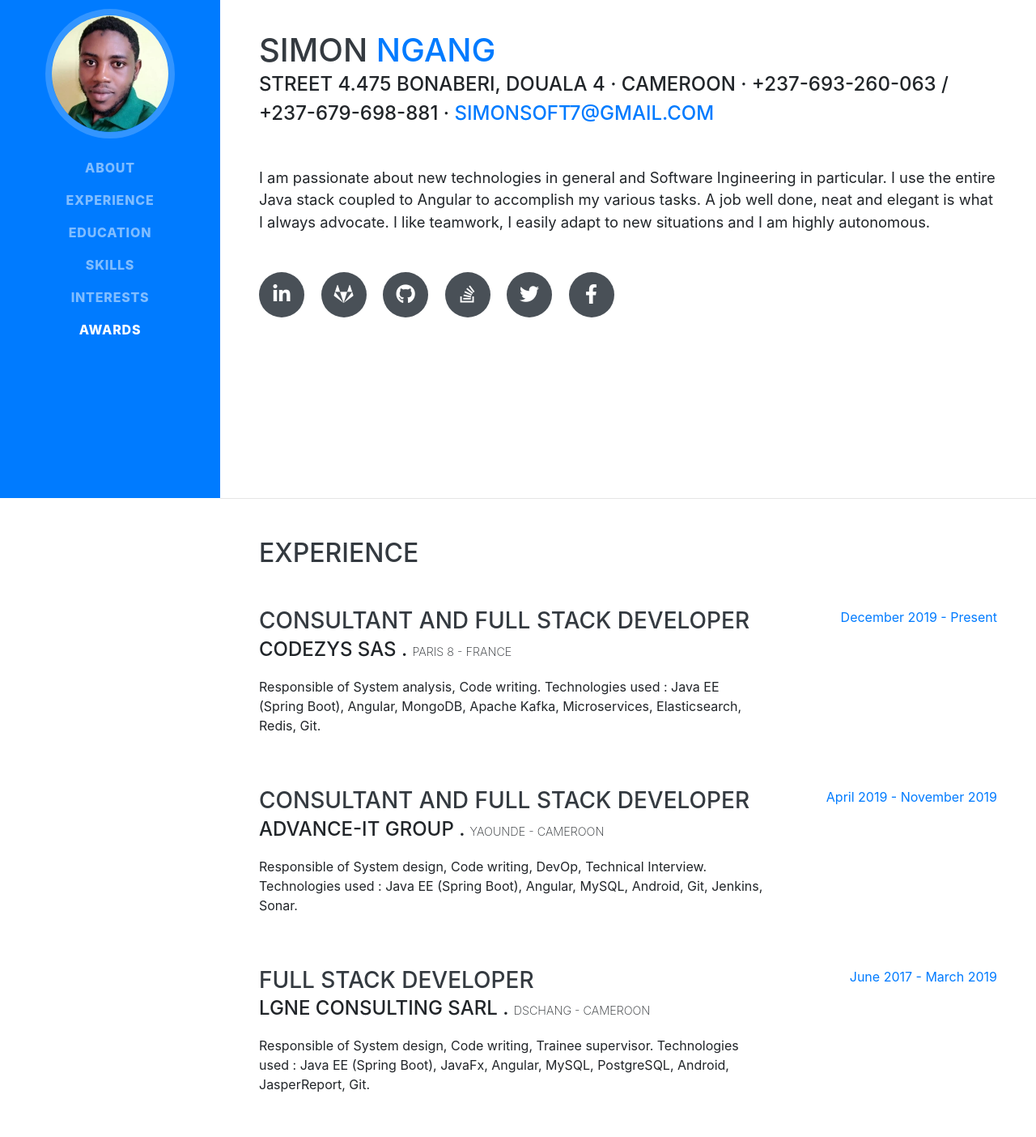
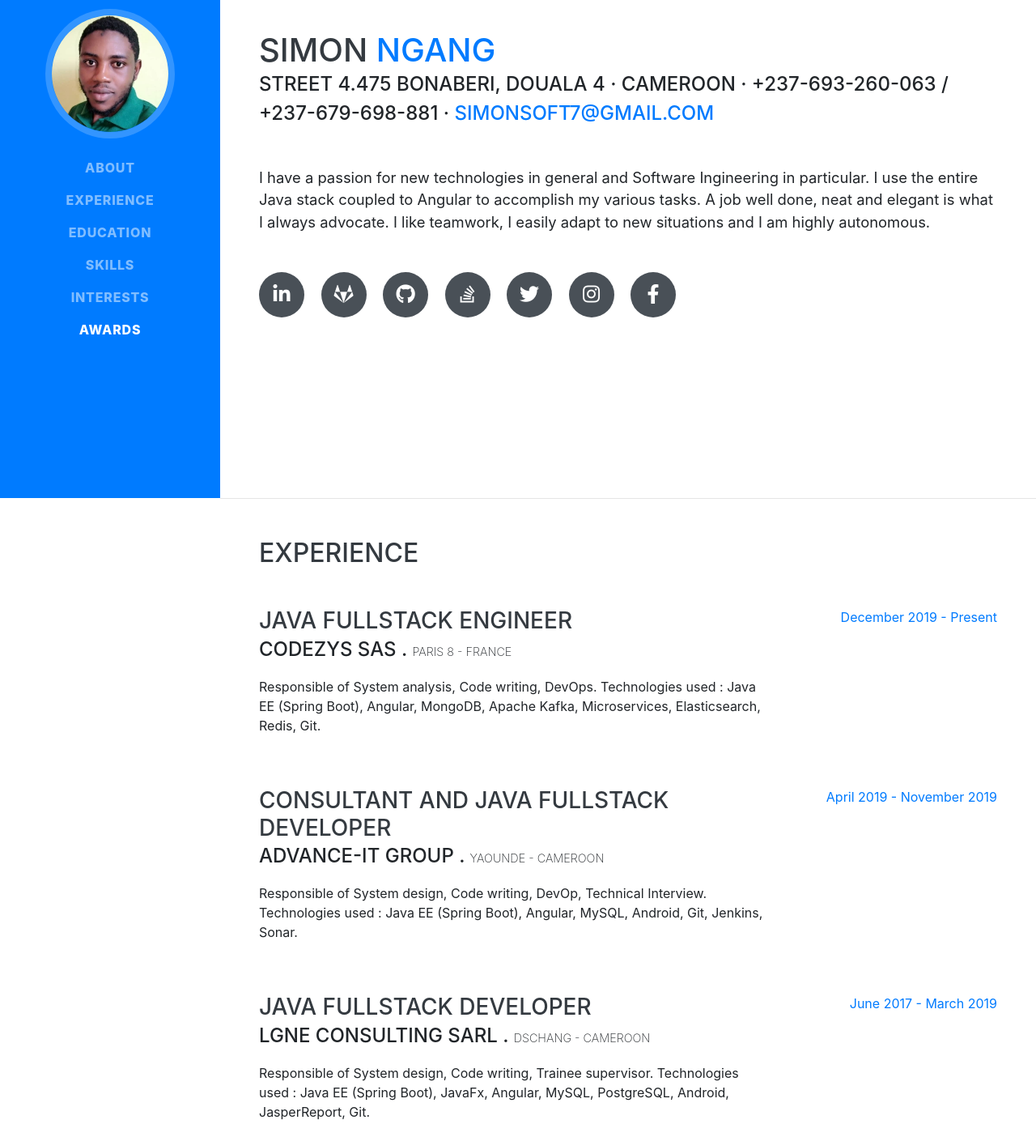
Before and after one commit to Simoganger/Simoganger.github.io, a website with bundled scripts: page index.html in a window 1280 px wide. Shown: the part 185-1589 px from the top of the page at 81% size. Built offline with nearby package versions, Linux system fonts and the light colour scheme; a web font is replaced by a local one.

Commit message:
Update portfolio

```diff
--- a/index.html
+++ b/index.html
@@ -70,7 +70,7 @@
         <div class="subheading mb-5">Street 4.475 Bonaberi, Douala 4 · Cameroon · +237-693-260-063 / +237-679-698-881 ·
           <a href="mailto:simonsoft7@gmail.com">simonsoft7@gmail.com</a>
         </div>
-        <p class="lead mb-5">I am passionate about new technologies in general and Software Ingineering in particular. I
+        <p class="lead mb-5">I have a passion for new technologies in general and Software Ingineering in particular. I
           use
           the entire Java stack coupled to Angular to accomplish my various tasks. A job well done, neat
           and elegant is what I always advocate. I like teamwork, I easily adapt to new situations and I am highly
@@ -91,6 +91,9 @@
           <a href="https://twitter.com/simoganger" target="_blank">
             <i class="fab fa-twitter"></i>
           </a>
+          <a href="https://www.instagram.com/simoganger/" target="_blank">
+            <i class="fab fa-instagram"></i>
+          </a>
           <a href="https://web.facebook.com/simon.ngang.9" target="_blank">
             <i class="fab fa-facebook-f"></i>
           </a>
@@ -106,9 +109,9 @@
 
         <div class="resume-item d-flex flex-column flex-md-row justify-content-between mb-5">
           <div class="resume-content">
-            <h3 class="mb-0">Consultant and full stack Developer</h3>
+            <h3 class="mb-0">Java Fullstack Engineer</h3>
             <div class="subheading mb-3">CodeZys SAS . <span class="place">Paris 8 - France</span></div>
-            <p>Responsible of System analysis, Code writing. Technologies used : Java EE (Spring Boot), Angular,
+            <p>Responsible of System analysis, Code writing, DevOps. Technologies used : Java EE (Spring Boot), Angular,
               MongoDB, Apache Kafka, Microservices, Elasticsearch, Redis, Git.</p>
           </div>
           <div class="resume-date text-md-right">
@@ -118,7 +121,7 @@
 
         <div class="resume-item d-flex flex-column flex-md-row justify-content-between mb-5">
           <div class="resume-content">
-            <h3 class="mb-0">Consultant and full stack Developer</h3>
+            <h3 class="mb-0">Consultant and Java Fullstack Developer</h3>
             <div class="subheading mb-3">Advance-IT Group . <span class="place">Yaounde - Cameroon</span></div>
             <p>Responsible of System design, Code writing, DevOp, Technical Interview. Technologies used : Java EE
               (Spring Boot), Angular, MySQL, Android, Git, Jenkins, Sonar.</p>
@@ -130,7 +133,7 @@
 
         <div class="resume-item d-flex flex-column flex-md-row justify-content-between mb-5">
           <div class="resume-content">
-            <h3 class="mb-0">Full stack Developer</h3>
+            <h3 class="mb-0">Java Fullstack Developer</h3>
             <div class="subheading mb-3">LGNE Consulting Sarl . <span class="place">Dschang - Cameroon</span></div>
             <p>Responsible of System design, Code writing, Trainee supervisor. Technologies used : Java EE (Spring
               Boot), JavaFx, Angular, MySQL, PostgreSQL, Android, JasperReport, Git.</p>
@@ -263,6 +266,9 @@
             <i class="fab fa-jenkins" title="Jenkins and Sonar for DevOps"></i>
           </li>
           <li class="list-inline-item">
+            <i class="fab fa-docker" title="Docker and Kubernetes for Containerization"></i>
+          </li>
+          <li class="list-inline-item">
             <i class="fa fa-stream" title="Apache Kafka for messaging and streaming"></i>
           </li>
           <li class="list-inline-item">
```
